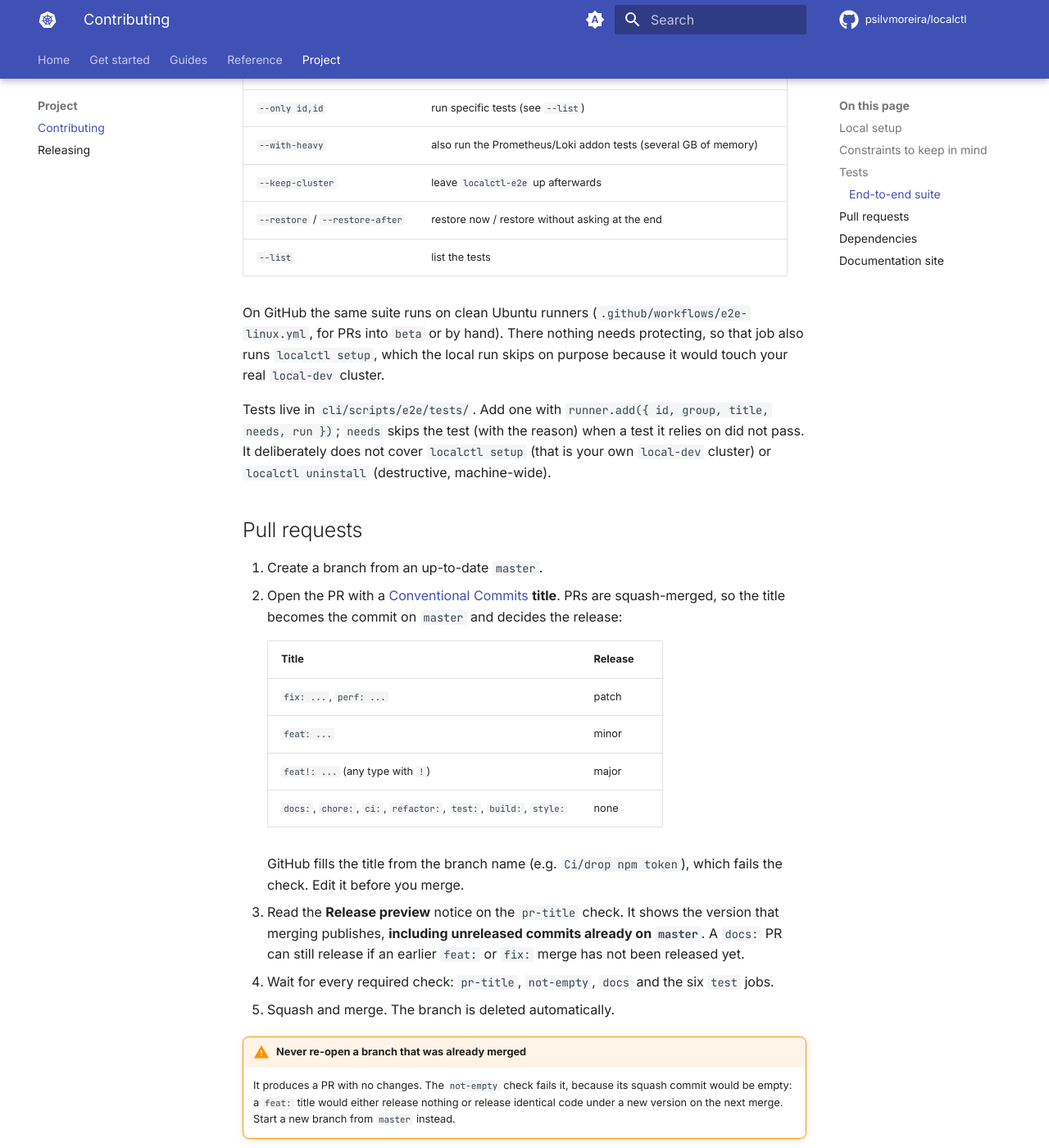
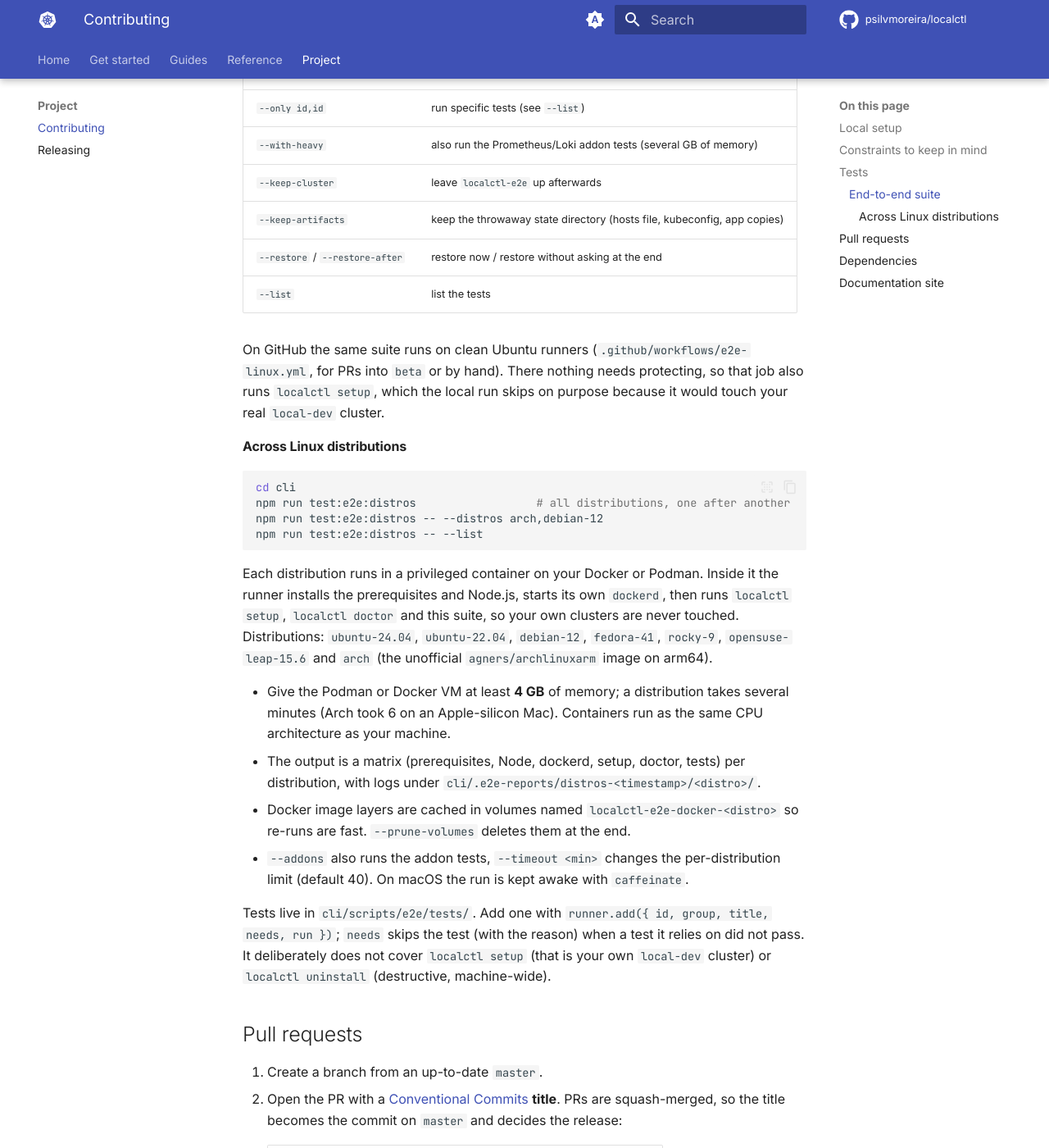
Before and after one commit to psilvmoreira/localctl, an MkDocs documentation site: the page built from docs/contributing.md, in a window 1280 px wide and 1400 px high, scrolled down 2120 px. Shown: the whole window at 82% size. Built offline with MkDocs 1.6.1 and Material for MkDocs 9.7.7, drawn with Linux system fonts in a browser that asks for light colours; comment, search, counter and statistics services are not loaded.

Commit message:
docs: document Linux e2e distro suite and update Linux status
- README: Linux is verified by the e2e suite on 7 distros (arm64 containers),
  list them, and note that Docker's CentOS repo is used outside Fedora
- troubleshooting: replace the 'no full test cycle' note and add the
  Kubernetes API / Traefik 5 minute timeout errors
- contributing: document npm run test:e2e:distros and --keep-artifacts

````diff
--- a/docs/contributing.md
+++ b/docs/contributing.md
@@ -89,12 +89,37 @@ log for every failure) and written to `cli/.e2e-reports/<timestamp>/` as `report
 | `--only id,id` | run specific tests (see `--list`) |
 | `--with-heavy` | also run the Prometheus/Loki addon tests (several GB of memory) |
 | `--keep-cluster` | leave `localctl-e2e` up afterwards |
+| `--keep-artifacts` | keep the throwaway state directory (hosts file, kubeconfig, app copies) |
 | `--restore` / `--restore-after` | restore now / restore without asking at the end |
 | `--list` | list the tests |
 
 On GitHub the same suite runs on clean Ubuntu runners (`.github/workflows/e2e-linux.yml`, for PRs
 into `beta` or by hand). There nothing needs protecting, so that job also runs `localctl setup`,
 which the local run skips on purpose because it would touch your real `local-dev` cluster.
+
+#### Across Linux distributions
+
+```sh
+cd cli
+npm run test:e2e:distros                  # all distributions, one after another
+npm run test:e2e:distros -- --distros arch,debian-12
+npm run test:e2e:distros -- --list
+```
+
+Each distribution runs in a privileged container on your Docker or Podman. Inside it the runner
+installs the prerequisites and Node.js, starts its own `dockerd`, then runs `localctl setup`,
+`localctl doctor` and this suite, so your own clusters are never touched. Distributions:
+`ubuntu-24.04`, `ubuntu-22.04`, `debian-12`, `fedora-41`, `rocky-9`, `opensuse-leap-15.6` and
+`arch` (the unofficial `agners/archlinuxarm` image on arm64).
+
+- Give the Podman or Docker VM at least **4 GB** of memory; a distribution takes several
+  minutes (Arch took 6 on an Apple-silicon Mac). Containers run as the same CPU architecture as your machine.
+- The output is a matrix (prerequisites, Node, dockerd, setup, doctor, tests) per distribution,
+  with logs under `cli/.e2e-reports/distros-<timestamp>/<distro>/`.
+- Docker image layers are cached in volumes named `localctl-e2e-docker-<distro>` so re-runs are
+  fast. `--prune-volumes` deletes them at the end.
+- `--addons` also runs the addon tests, `--timeout <min>` changes the per-distribution limit
+  (default 40). On macOS the run is kept awake with `caffeinate`.
 
 Tests live in `cli/scripts/e2e/tests/`. Add one with `runner.add({ id, group, title, needs,
 run })`; `needs` skips the test (with the reason) when a test it relies on did not pass. It
````
Also changed, not shown: README.md (+9 -3 lines), docs/troubleshooting.md (+9 -1 lines).
